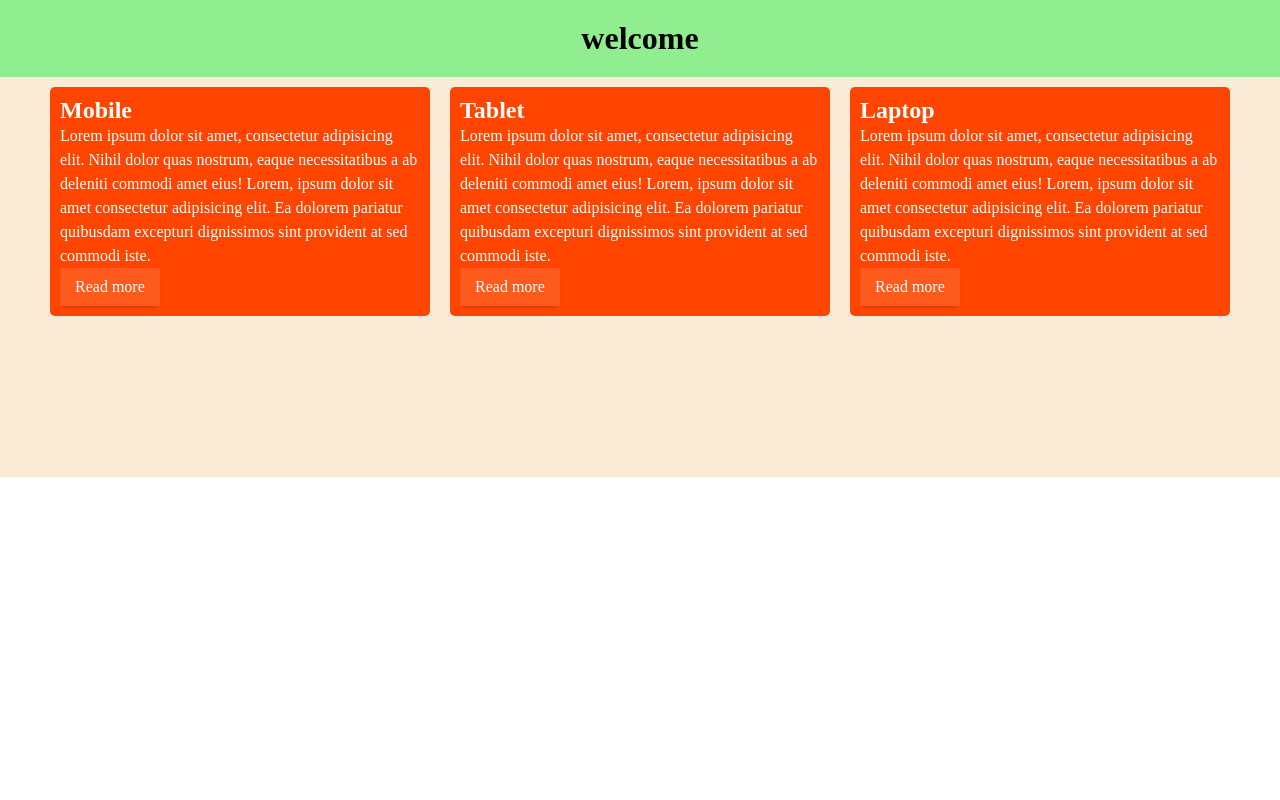
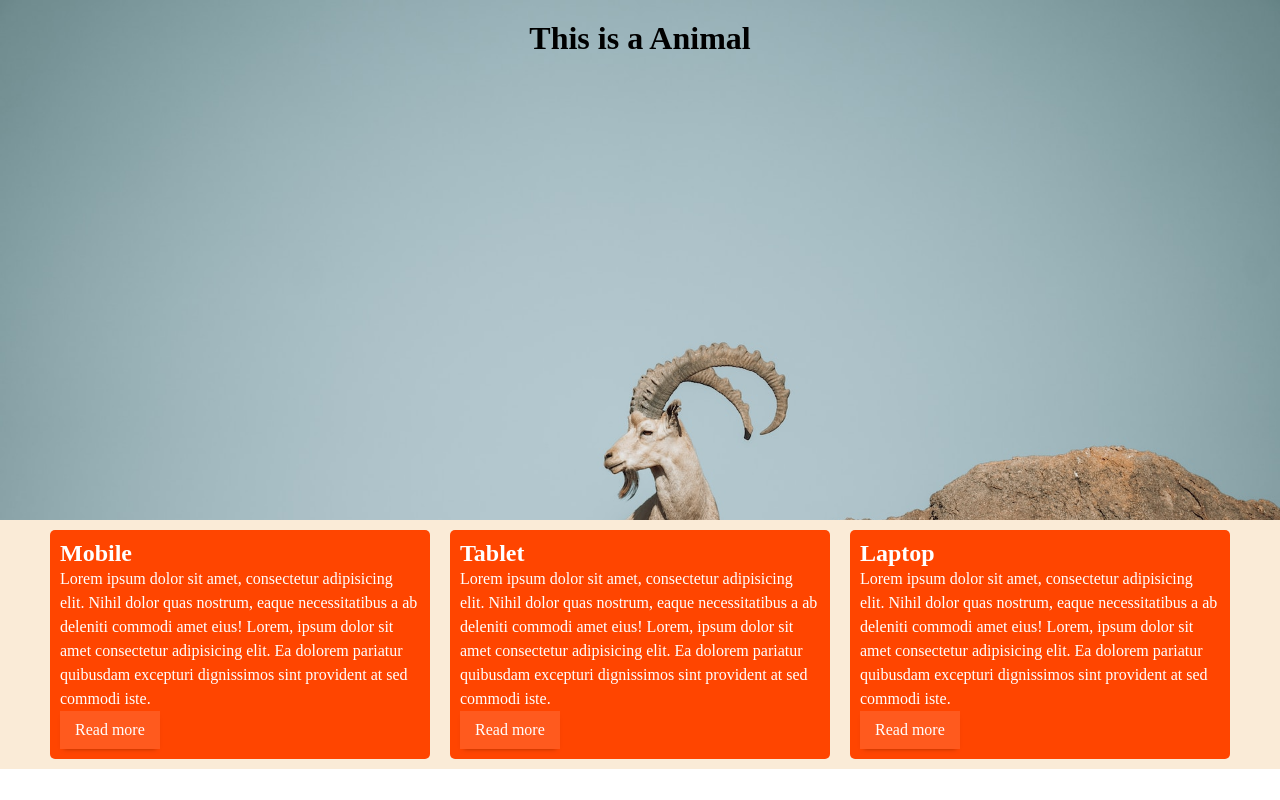
Before and after one commit to M-Nazmul/Travel-blog, a plain HTML site: page index.html in a window 1280 px wide. Drawn offline with Linux system fonts and the light colour scheme.

Commit message:
added a header image

```diff
--- a/index.html
+++ b/index.html
@@ -7,7 +7,11 @@
     <link rel="stylesheet" href="style.css">
 </head>
 <body>
-    <h1>welcome</h1>
+    <header class="header_container">
+        <h1>
+            This is a Animal
+        </h1>
+    </header>
     <div class="container">
         <div class="main">
             <div class="services">
@@ -27,5 +31,10 @@
             </div>
         </div>
     </div>
+    <div class="testimonial">
+        <div class="child_tst">
+
+        </div>
+    </div>
 </body>
 </html>
--- a/style.css
+++ b/style.css
@@ -3,14 +3,20 @@
     margin: 0;
     box-sizing: border-box;
 }
+.header_container{
+    background: url("Images/animal_a.jpg") no-repeat;
+    background-size: cover;
+    background-color: aquamarine;
+    width: 100%;
+    height: 65vh;
+}
 h1{
-    background-color: lightgreen;
     padding: 20px;
     text-align: center;
 }
 .container{
     width: 100%;
-    height: 50vh;
+    height: auto;
     background-color: antiquewhite;
 }
 .main{
```
Also changed, not shown: Images/animal_a.jpg (added).
